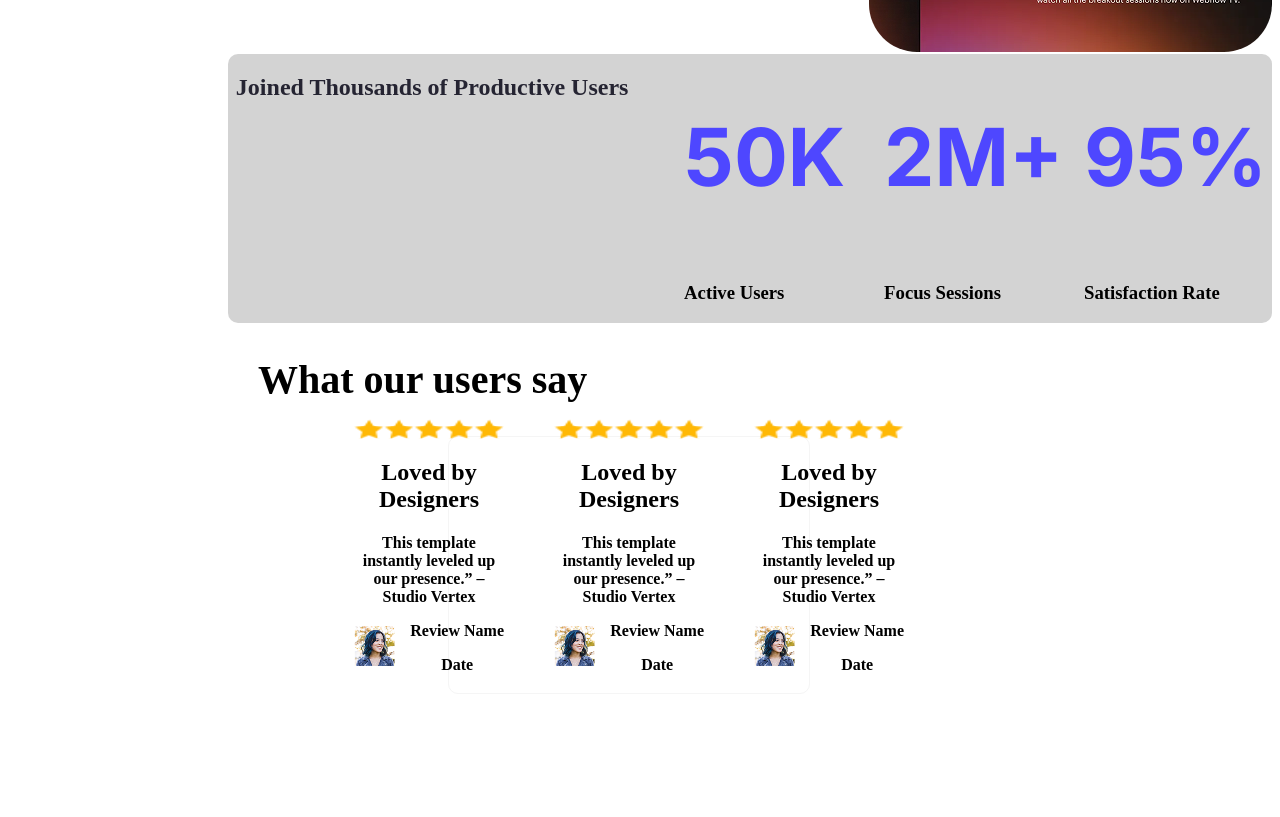
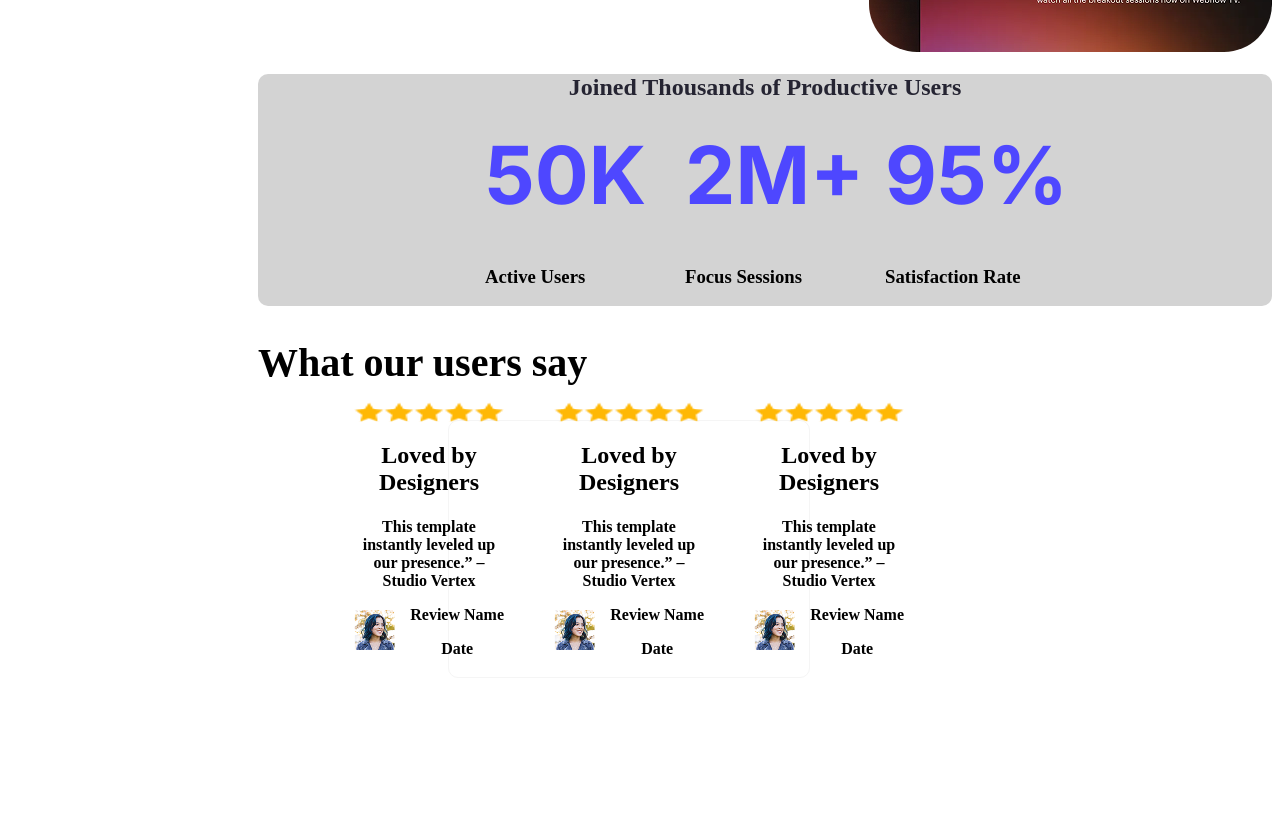
Before and after one commit to Jonyweb24/B12A01, a plain HTML site: page index.html in a window 1280 px wide. Shown: the part 1080-1897 px from the top of the page. Drawn offline with Linux system fonts and the light colour scheme.

Commit message:
added productive section

```diff
--- a/index.css
+++ b/index.css
@@ -94,9 +94,11 @@ color:white;
 .productive{
     max-width:1140px;
     height: 306;
-    display: flex;
+    align-items: center;
+    /* display: flex; */
+
     border-radius: 10px;
-    margin-left: 220px;
+    margin-left: 250px;
     justify-content: space-around;
     background-color:#D3D3D3;
     border-radius: 10px;
@@ -112,6 +114,8 @@ color:white;
     color:#4E47FF;
     font-weight: bold;
     font-size:80px;
+    margin-top:5px;
+    margin-bottom: auto;
     gap: 20px;
  }
  .productive-card{
@@ -121,6 +125,7 @@ color:white;
     display: flex;
     gap:20px;
     margin-left: 20px;
+    justify-content: center;
  }
 
 .users{max-width: 1140px;
--- a/index.html
+++ b/index.html
@@ -45,7 +45,9 @@
       <div>
         <h2 class="text-2">Joined Thousands of Productive Users</h2>
       </div>
-      <div class="Producitve-users">
+
+        <div class="product">
+           <div class="Producitve-users">
         <div>
           <h1 class="producitve-info">50K</h1>
           <h3>Active Users</h3>
@@ -59,6 +61,7 @@
           <h3>Satisfaction Rate</h3>
         </div>
       </div>
+        </div>
     </div>
     <section>
       <div><h2 class="user-font">What our users say</h2>
```
